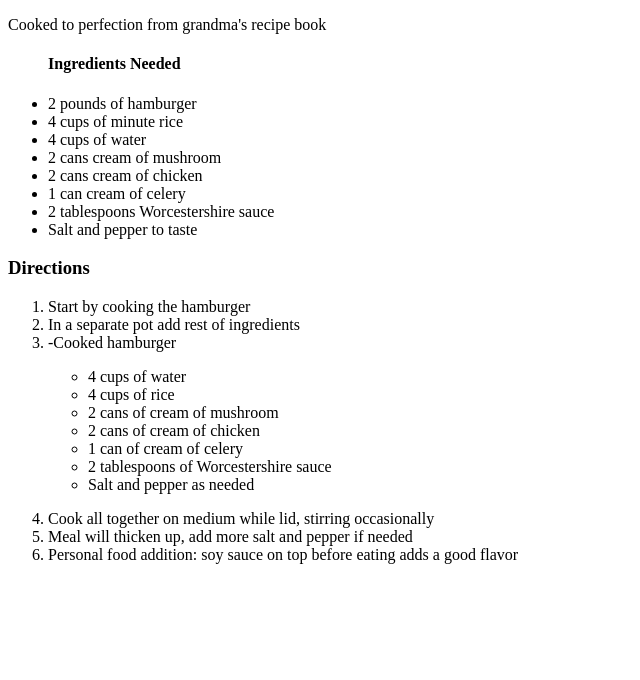
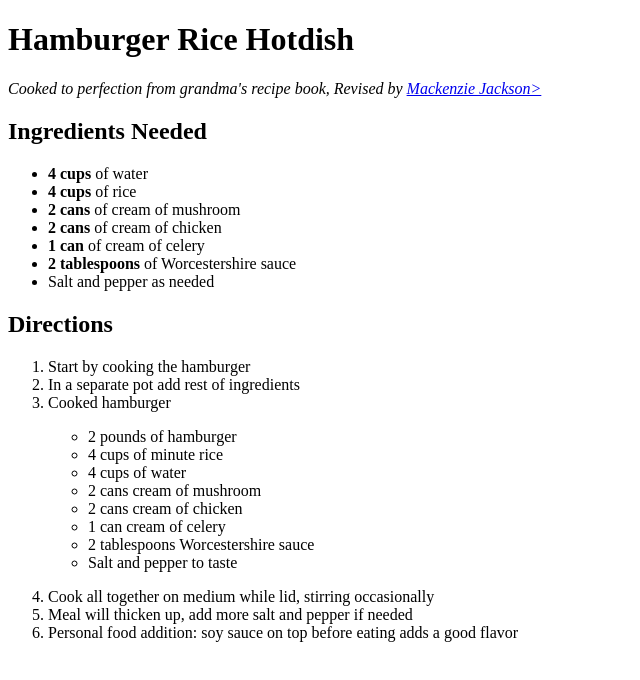
Before and after one commit to Mackenziejackson/mackenziejackson.github.io, a plain HTML site: page index.html in a window 1280 px wide. Shown: the whole page, without its empty margins (0-640 px from the left). Drawn offline with Linux system fonts and the light colour scheme.

Commit message:
Add files via upload
added hyperlink, bold text, italics, and <div> tags with titles in it.

```diff
--- a/index.html
+++ b/index.html
@@ -2,23 +2,52 @@
 
 <html lang="en">
 
-    <head>
-
-    <title>Hamburger Rice Hotdish</title>
-
-
-    </head>
-
-    <p>
-    Cooked to perfection from grandma's recipe book
-    </p>
+    <head></head>
 
     <body>
 
+        <h1>Hamburger Rice Hotdish</h1>
+
+    <p>
+    <i>Cooked to perfection from grandma's recipe book, Revised by
+        <a href="https://www.facebook.com/mackenzie.jackson.545/" target="_blank">Mackenzie Jackson></a>
+    </i>
+    </p>
+
+
+     <!--INGREDIENTS LIST-->
+     <div id="ingredients">
+        <h2>Ingredients Needed</h2>
 
     <ul>
+         <li><b>4 cups</b> of water</li>
+        <li><b>4 cups</b> of rice</li>
+        <li><b>2 cans</b> of cream of mushroom</li>
+        <li><b>2 cans</b> of cream of chicken</li>
+        <li><b>1 can</b> of cream of celery</li>
+        <li><b>2 tablespoons</b> of Worcestershire sauce</li>
+        <li>Salt and pepper as needed</li>
 
-        <h4>Ingredients Needed</h4>
+
+        </div>
+    </ul>
+
+
+       <!--DIRECTION LIST-->
+   <div id="direction">
+
+        <h2>Directions</h2>
+
+    <ol>
+        <p>
+
+        <li>Start by cooking the hamburger</li>
+        <li>In a separate pot add rest of ingredients </li>
+        <li>Cooked hamburger</li>
+
+            <ul>
+                <p>
+
         <li>2 pounds of hamburger</li>
         <li>4 cups of minute rice</li>
         <li>4 cups of water</li>
@@ -27,31 +56,9 @@
         <li>1 can cream of celery </li>
         <li>2 tablespoons Worcestershire sauce </li>
         <li>Salt and pepper to taste</li>
+                </p>
 
-    </ul>
-
-
-
-        <h3>Directions</h3>
-
-    <ol>
-
-
-        <li>Start by cooking the hamburger</li>
-        <li>In a separate pot add rest of ingredients </li>
-        <li>-Cooked hamburger</li>
-
-            <ul>
-                <p>
-        <li>4 cups of water</li>
-        <li>4 cups of rice</li>
-        <li>2 cans of cream of mushroom</li>
-        <li>2 cans of cream of chicken</li>
-        <li>1 can of cream of celery</li>
-        <li>2 tablespoons of Worcestershire sauce</li>
-        <li>Salt and pepper as needed</li>
-                </p>
-        </ul>
+             </ul>
 
 
 
@@ -60,7 +67,7 @@
         <li>Personal food addition: soy sauce on top before eating adds a good flavor</li>
 
         </ol>
-
+          </div>
 
 
     </body>
```
